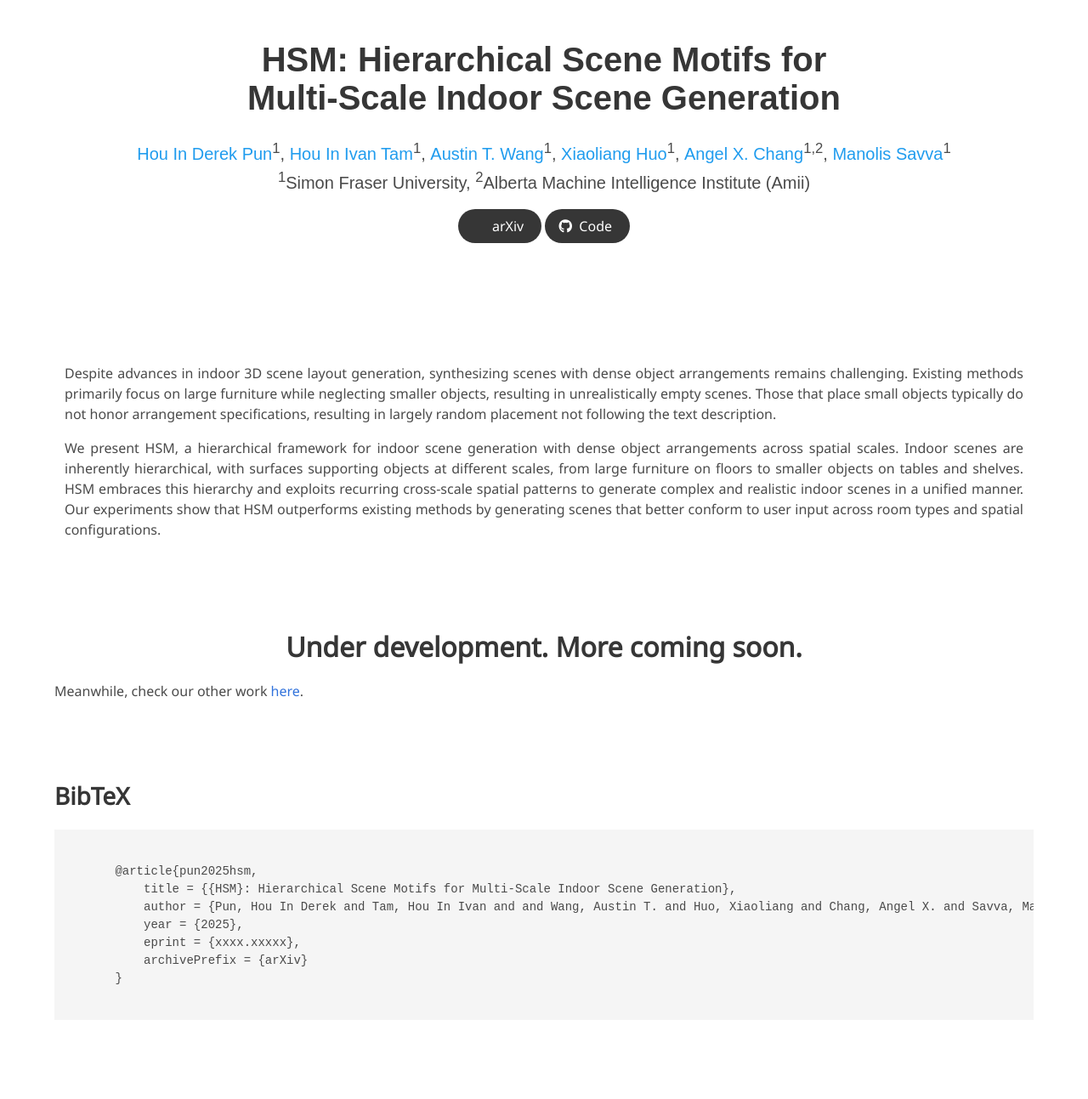
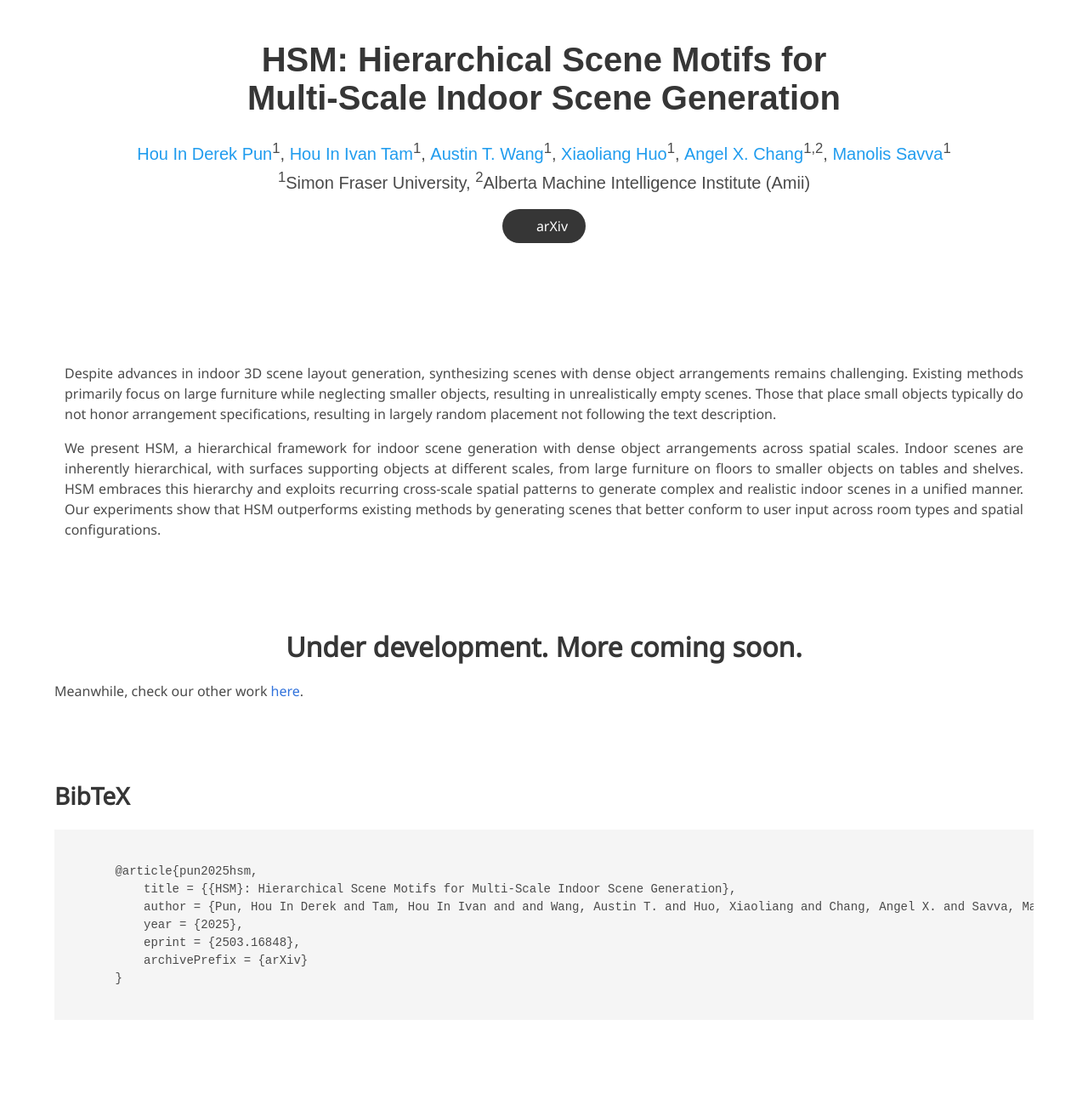
Before and after one commit to 3dlg-hcvc/hsm, a plain HTML site: page docs/index.html in a window 1280 px wide. Shown: the top 1293 px of the page at 85% size. Drawn offline with nearby package versions, Linux system fonts and the light colour scheme; some icons are missing; a web font is replaced by a local one.

Commit message:
add arxiv link

```diff
--- a/docs/index.html
+++ b/docs/index.html
@@ -88,7 +88,7 @@
                   </a>
                 </span> -->
                 <span class="link-block">
-                  <a href="" class="external-link button is-normal is-rounded is-dark">
+                  <a href="http://arxiv.org/abs/2503.16848" class="external-link button is-normal is-rounded is-dark">
                     <span class="icon">
                       <i class="ai ai-arxiv"></i>
                     </span>
@@ -105,14 +105,14 @@
                   </a>
                 </span> -->
                 <!-- Code Link. -->
-                <span class="link-block">
+                <!-- <span class="link-block">
                   <a href="https://github.com/3dlg-hcvc/hsm" class="external-link button is-normal is-rounded is-dark">
                     <span class="icon">
                       <i class="fab fa-github"></i>
                     </span>
                     <span>Code</span>
                   </a>
-                </span>
+                </span> -->
                 <!-- Dataset Link. -->
                 <!-- <span class="link-block">
                 <a href="" class="external-link button is-normal is-rounded is-dark">
@@ -209,7 +209,7 @@
           title = {{HSM}: Hierarchical Scene Motifs for Multi-Scale Indoor Scene Generation},
           author = {Pun, Hou In Derek and Tam, Hou In Ivan and and Wang, Austin T. and Huo, Xiaoliang and Chang, Angel X. and Savva, Manolis},
           year = {2025},
-          eprint = {xxxx.xxxxx},
+          eprint = {2503.16848},
           archivePrefix = {arXiv}
       }
       </code></pre>
```
Also changed, not shown: 1 other file.
